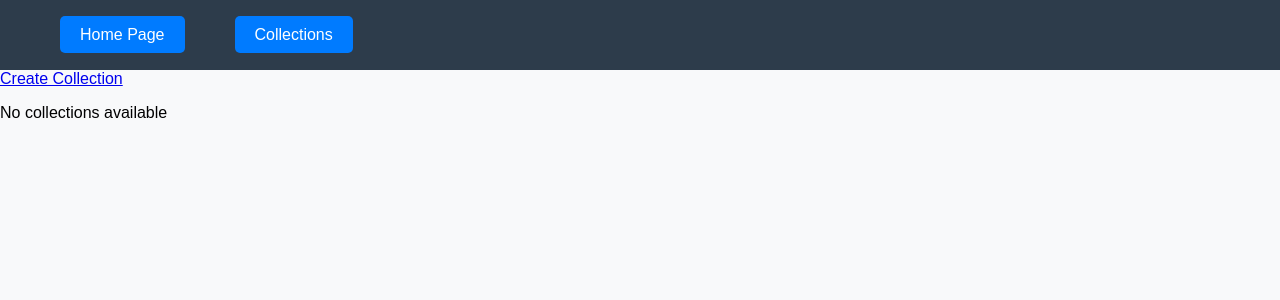
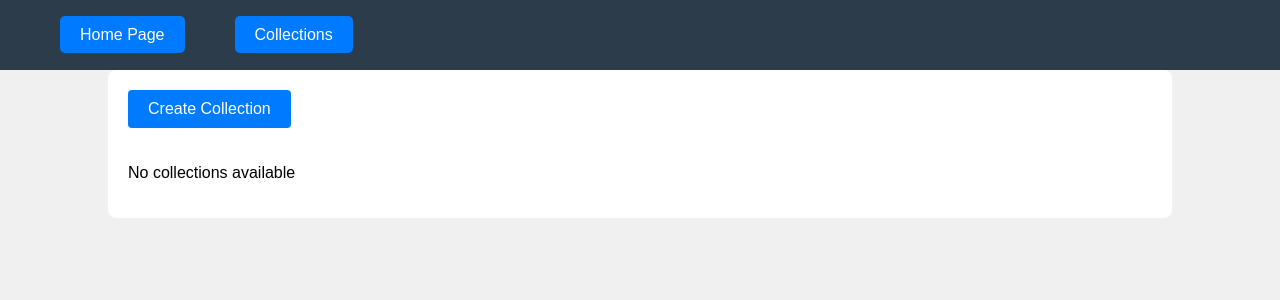
Before and after one commit to harmavr/movie-app, a React (Create React App) app: page /collections in a window 1280 px wide. Shown: the top 300 px of the page. Built offline with nearby package versions, Linux system fonts and the light colour scheme.

Commit message:
style Collections page

```diff
--- /dev/null
+++ b/src/pages/Collections.css
@@ -0,0 +1,62 @@
+body {
+  font-family: Arial, sans-serif;
+  background-color: #f0f0f0;
+  margin: 0;
+  padding: 0;
+}
+
+.collections {
+  width: 80%;
+  margin: 0 auto;
+  padding: 20px;
+  background-color: #fff;
+  border-radius: 8px;
+}
+
+.collections a {
+  display: inline-block;
+  padding: 10px 20px;
+  margin-bottom: 20px;
+  background-color: #007bff;
+  color: white;
+  text-decoration: none;
+  border-radius: 4px;
+}
+
+.collections a:hover {
+  background-color: #0056b3;
+}
+
+.collections ul {
+  list-style-type: none;
+  padding: 0;
+}
+
+.collections li {
+  margin-bottom: 10px;
+}
+
+.collections li p {
+  margin: 0;
+  padding: 10px;
+  background-color: #f8f9fa;
+  border: 1px solid #ccc;
+  border-radius: 4px;
+  cursor: pointer;
+}
+
+.collections li p:hover {
+  background-color: #e2e6ea;
+  transform: translateY(-2px);
+}
+
+.collections li p:active {
+  background-color: #d6d8db;
+}
+
+.no-collections {
+  text-align: center;
+  color: #999;
+  font-size: 1.2em;
+  margin-top: 20px;
+}
--- a/src/pages/Collections.jsx
+++ b/src/pages/Collections.jsx
@@ -1,5 +1,6 @@
 import React, { useEffect, useState } from "react";
 import { Link, useNavigate } from "react-router-dom";
+import "./Collections.css";
 
 export default function Collections() {
   const [collectionList, setCollectionList] = useState([]);
```
